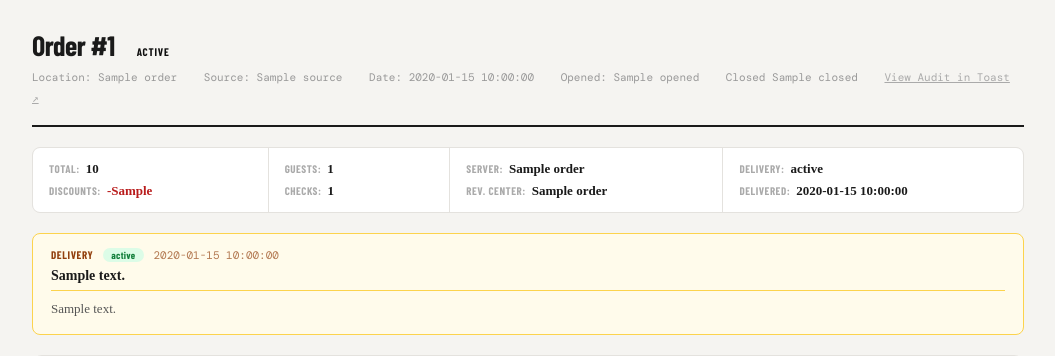
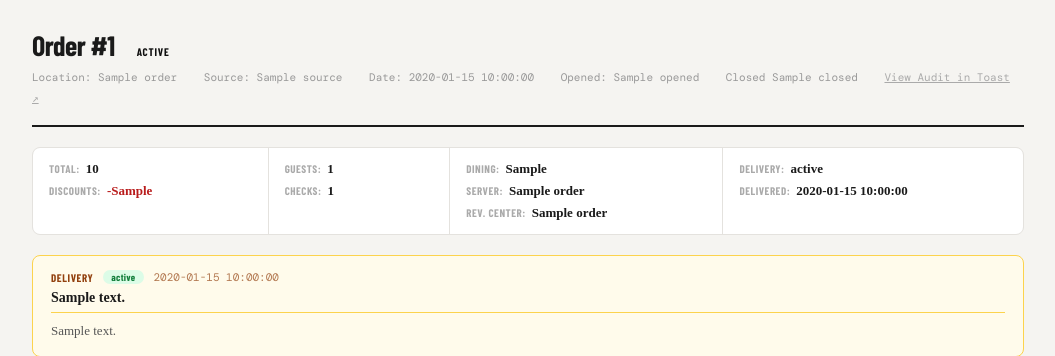
Before and after one commit to thatvirginian/Anitas_Catering_App, a Flask app: template templates/order_detail.html in a window 1280 px wide. Shown: the part 52-408 px from the top of the page, without its empty margins (112-1167 px from the left). Run offline with Flask 3, Linux system fonts and the light colour scheme; the template is opened without the code that fills it: most values are stand-ins (such as "Sample title", 1, 10 or a date in 2020); parts of the project's set-up code (start-up, migrations or seed data) failed here and were passed over; some web fonts are replaced.

Commit message:
Added Dining Option to Order Details

```diff
--- a/app.py
+++ b/app.py
@@ -1216,8 +1216,16 @@ def print_drivers():
 
 # ── SharePoint / Graph API helpers ────────────────────────────────────────────
 
+# SharePoint token cache
+_sp_token_cache = {"token": None, "expires_at": 0}
+
 def _get_graph_token():
-    """Get an app-level OAuth token from Microsoft for Graph API calls."""
+    """Get an app-level OAuth token, cached until near expiry."""
+    import time
+    now = time.time()
+    if _sp_token_cache["token"] and now < _sp_token_cache["expires_at"] - 60:
+        return _sp_token_cache["token"]
+
     resp = http_requests.post(
         f"https://login.microsoftonline.com/{SP_TENANT_ID}/oauth2/v2.0/token",
         data={
@@ -1228,7 +1236,10 @@ def _get_graph_token():
         }
     )
     resp.raise_for_status()
-    return resp.json()["access_token"]
+    result = resp.json()
+    _sp_token_cache["token"]      = result["access_token"]
+    _sp_token_cache["expires_at"] = now + result.get("expires_in", 3600)
+    return _sp_token_cache["token"]
 
 
 def _sp_upload(order_guid, filename, file_bytes):
@@ -1568,7 +1579,7 @@ def _collect_mods(modifiers, depth=0):
     return parts
 
 
-def _process_order(raw, server_name="", rc_name="", opened_by_names=None, location_name="", approver_names=None):
+def _process_order(raw, server_name="", rc_name="", opened_by_names=None, location_name="", approver_names=None, dining_option=""):
     """Transform raw Toast API order dict into clean template context."""
     if opened_by_names is None:
         opened_by_names = {}
@@ -1834,6 +1845,7 @@ def _process_order(raw, server_name="", rc_name="", opened_by_names=None, locati
         "delivery":      delivery,
         "server_name":   server_name,
         "rc_name":       rc_name,
+        "dining_option": dining_option,
         "checks":        checks,
         "location_name": location_name,
     }
@@ -1854,9 +1866,9 @@ def order_detail(order_guid):
     if not row:
         abort(404)
 
-    location_id = row[0]
+    location_id   = row[0]
     location_name = row[1] or ""
-    token       = _get_toast_token()
+    token         = _get_toast_token()
 
     # 2. Fetch order
     order_raw = _fetch_toast(f"/orders/v2/orders/{order_guid}", token, location_id)
@@ -1876,7 +1888,15 @@ def order_detail(order_guid):
         if rc:
             rc_name = rc.get("name") or ""
 
-    # 5. Fetch opened_by name per check
+    # 5. Fetch dining option name
+    do_name = ""
+    do_guid = (order_raw.get("diningOption") or {}).get("guid")
+    if do_guid:
+        do = _fetch_toast(f"/config/v2/diningOptions/{do_guid}", token, location_id)
+        if do:
+            do_name = do.get("name") or ""
+
+    # 6. Fetch opened_by name per check
     opened_by_names = {}
     for chk in order_raw.get("checks") or []:
         ob_guid = (chk.get("openedBy") or {}).get("guid")
@@ -1884,7 +1904,7 @@ def order_detail(order_guid):
             name = _fetch_employee_name(ob_guid, token, location_id)
             if name:
                 opened_by_names[chk.get("guid")] = name
-    # 6. Collect and resolve discount approver GUIDs
+    # 7. Collect and resolve discount approver GUIDs
     approver_guids = set()
     for chk in order_raw.get("checks") or []:
         for sel in chk.get("selections", []):
@@ -1902,8 +1922,8 @@ def order_detail(order_guid):
         name = _fetch_employee_name(guid, token, location_id)
         if name:
             approver_names[guid] = name
-    # 7. Process and render
-    order = _process_order(order_raw, server_name, rc_name, opened_by_names, location_name, approver_names)
+    # 8. Process and render
+    order = _process_order(order_raw, server_name, rc_name, opened_by_names, location_name, approver_names, do_name)
     return render_template("order_detail.html", order=order)
 
 
@@ -2099,7 +2119,7 @@ def _forecast_build_grid(days=7, time_from=None, time_to=None):
 # ─────────────────────────────────────────────
 
 @app.route("/forecast")
-@role_required("admin", "catering", "gm","store")
+@role_required("admin", "catering", "gm")
 def forecast():
     days      = min(max(int(request.args.get("days", 7)), 7), 14)
     time_from = request.args.get("time_from", "").strip() or None
@@ -2131,7 +2151,7 @@ def forecast():
 
 
 @app.route("/forecast/drill-down")
-@role_required("admin", "catering", "gm", "store")
+@role_required("admin", "catering", "gm")
 def forecast_drill_down():
     loc_name  = request.args.get("location", "")
     date_str  = request.args.get("date", "")
--- a/templates/order_detail.html
+++ b/templates/order_detail.html
@@ -503,8 +503,14 @@
                 <span class="summary-row-value">{{ order.checks | length }}</span>
             </div>
         </div>
-        {% if order.server_name or order.rc_name %}
+        {% if order.server_name or order.rc_name or order.dining_option %}
         <div class="summary-cell">
+            {% if order.dining_option %}
+            <div class="summary-row">
+                <span class="summary-row-label">Dining</span>
+                <span class="summary-row-value">{{ order.dining_option }}</span>
+            </div>
+            {% endif %}
             {% if order.server_name %}
             <div class="summary-row">
                 <span class="summary-row-label">Server</span>
```
